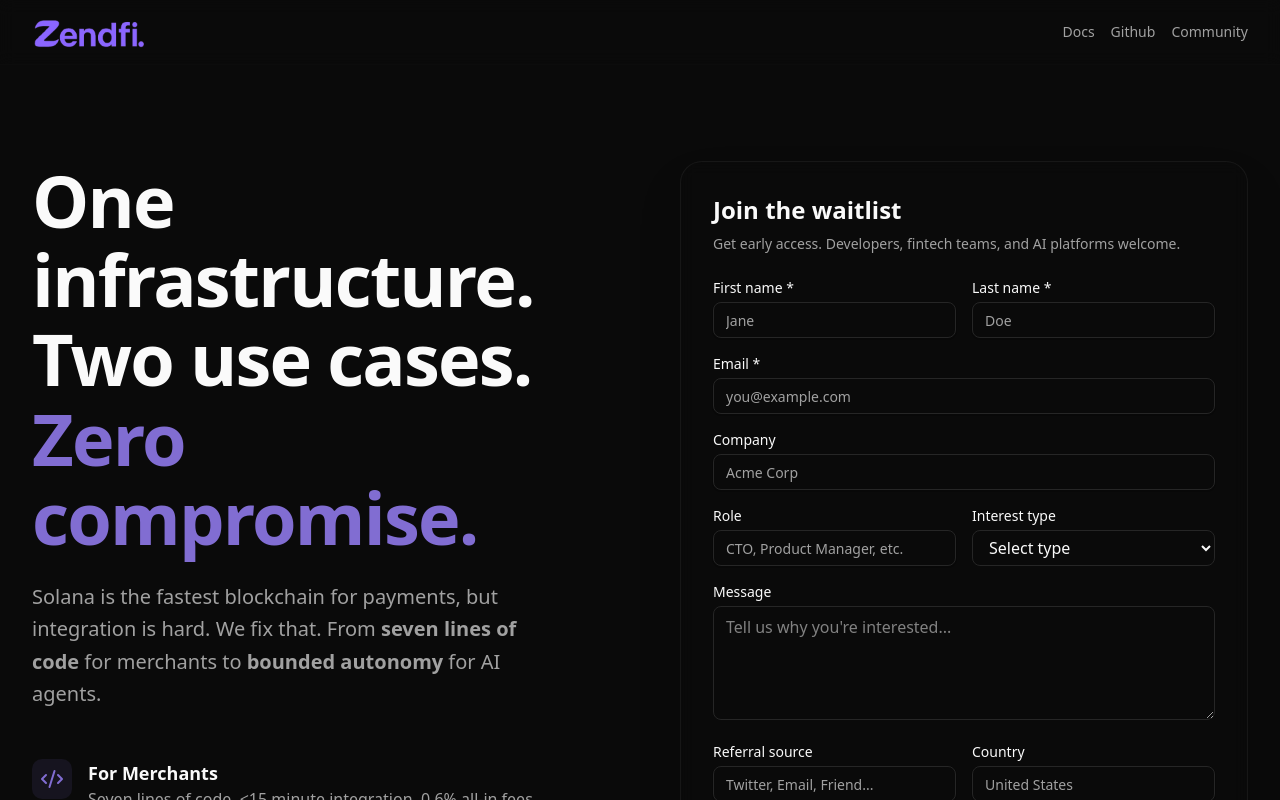
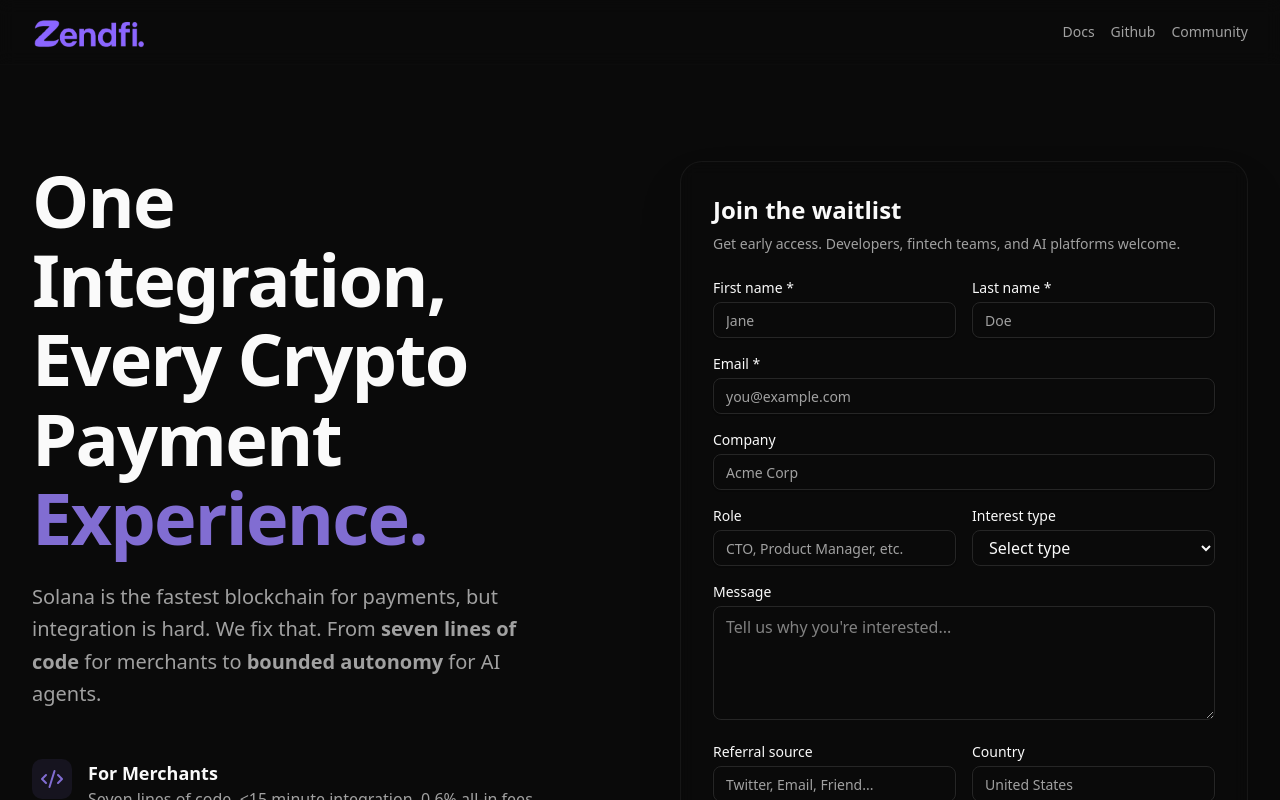
Before and after one commit to zendfi/zendfi-waitlist, a Next.js app: page / in a window 1280 px wide. Shown: the top 800 px of the page. Built offline with nearby package versions, Linux system fonts and the light colour scheme.

Commit message:
Fix(ui): changed heading text

```diff
--- a/app/page.tsx
+++ b/app/page.tsx
@@ -70,9 +70,9 @@ export default function Waitlist() {
                   transition={{ duration: 0.6 }}
                   className="text-5xl sm:text-6xl lg:text-7xl font-black leading-[1.1] mb-6 tracking-tight"
                 >
-                  One infrastructure. <br />
-                  Two use cases. <br />
-                  <span className="text-accent">Zero compromise.</span>
+                  One Integration, <br />
+                  Every Crypto Payment <br />
+                  <span className="text-accent">Experience.</span>
                 </motion.h1>
 
                 <motion.p
```
